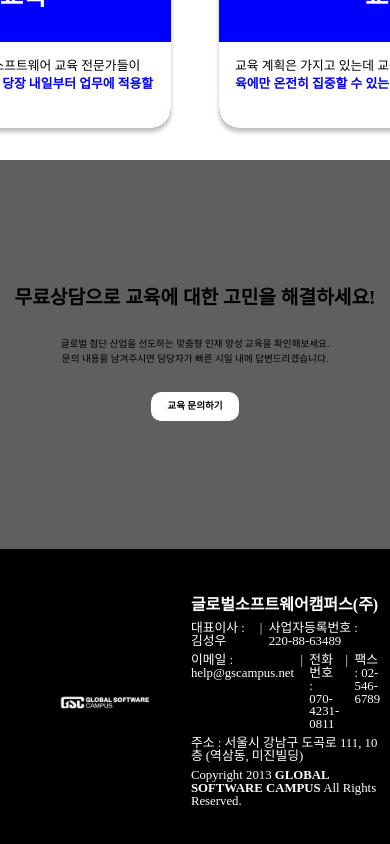
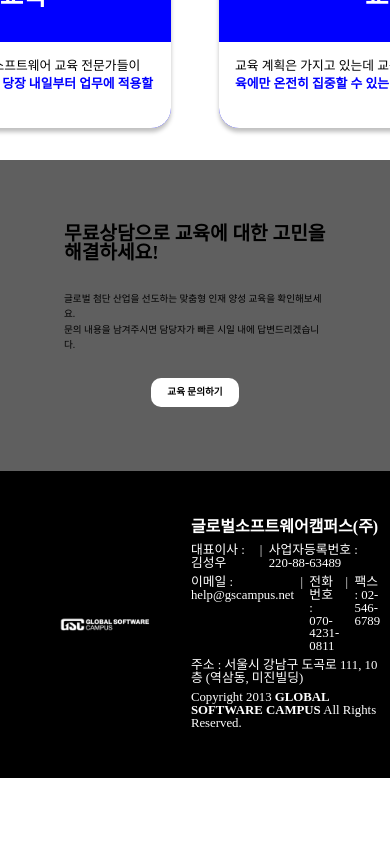
Before and after one commit to jh1109/gsc-app, a React (Create React App) app: page /service-ICTedu in a window 390 px wide. Shown: the part 3291-4135 px from the top of the page. After the commit the page ends 4069 px from the top, so only its background shows below. Built offline with nearby package versions, Linux system fonts and the light colour scheme.

Commit message:
[style] 배너 패딩 수정

```diff
--- a/src/components/banner/MainBanner.module.css
+++ b/src/components/banner/MainBanner.module.css
@@ -79,6 +79,9 @@
 }
 
 @media (max-width: 768px) {
+  .main_banner {
+    padding: 4rem;
+  }
   .main_banner h2 {
     font-size: 1.2rem;
   }
```
